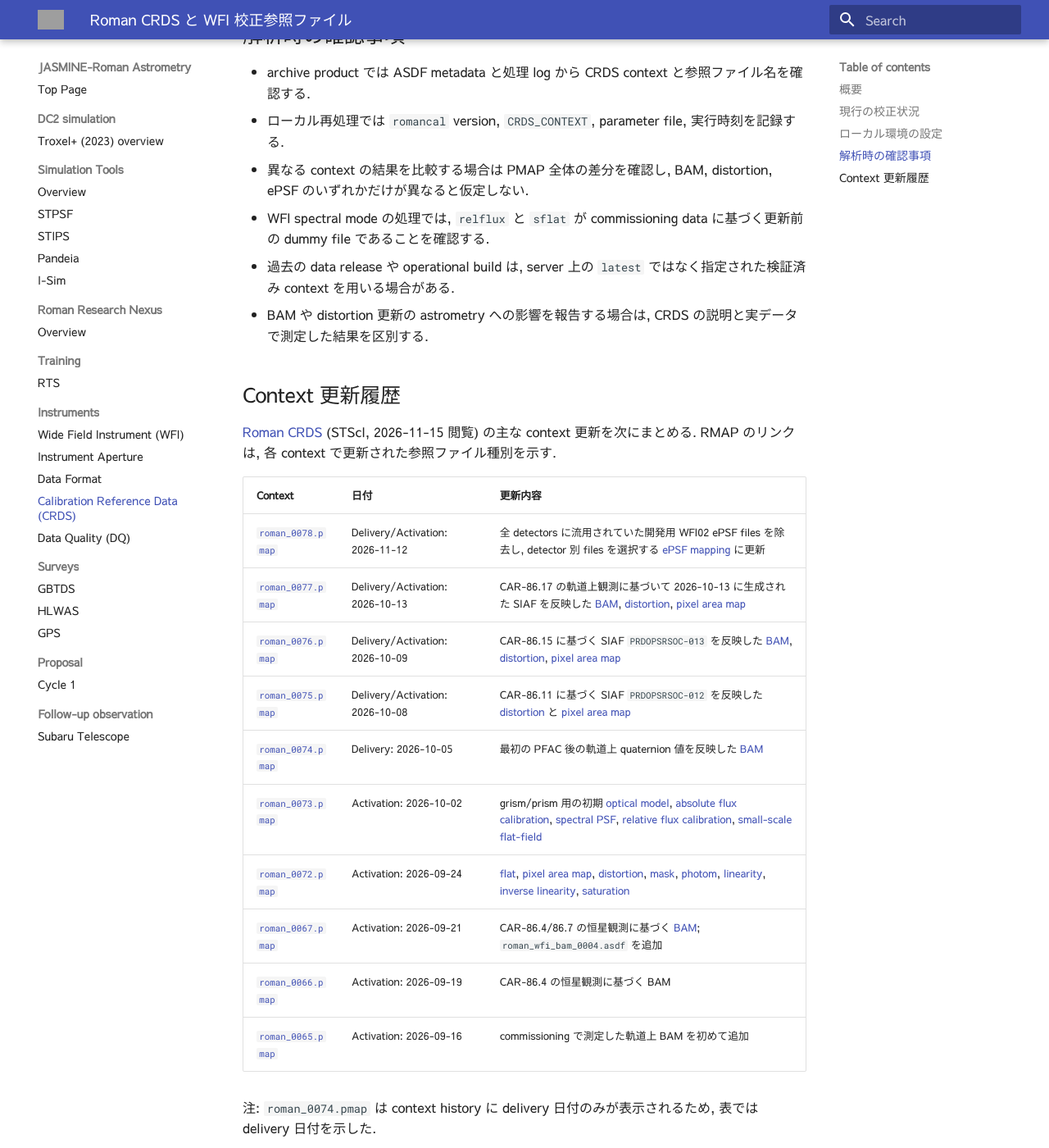
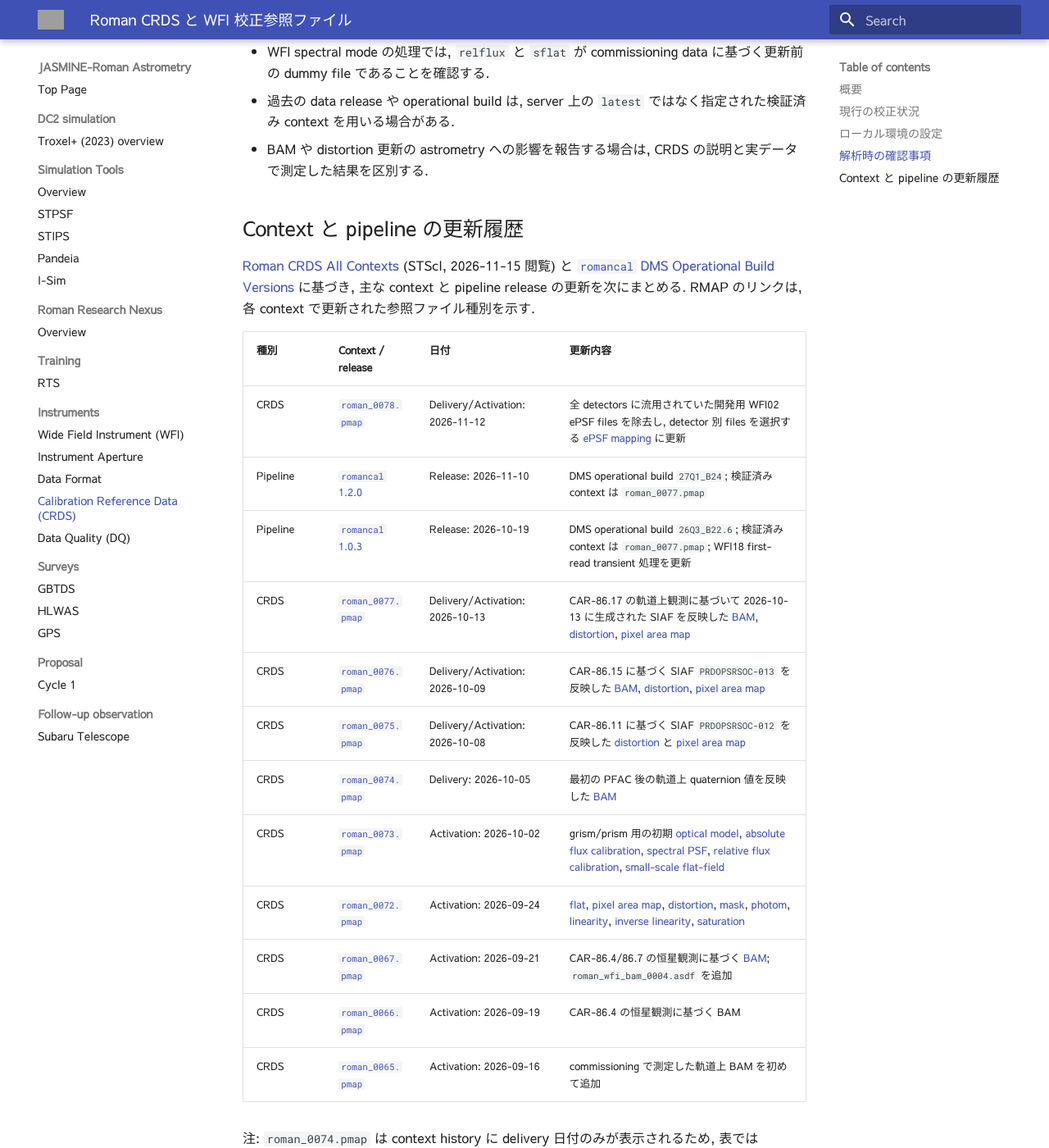
Before and after one commit to astronasutarou/jasmine-roman-astrometry, an MkDocs documentation site: the page built from docs/inst/crds.md, in a window 1280 px wide and 1400 px high, scrolled down 5222 px. Shown: the whole window at 82% size. Built offline with MkDocs 1.6.1 and Material for MkDocs 9.7.7, drawn with Linux system fonts in a browser that asks for light colours; some of the changed text lies outside the part shown; grey boxes are pictures that could not be loaded.

Commit message:
docs: consolidate CRDS version sources in history table

```diff
--- a/docs/inst/crds.md
+++ b/docs/inst/crds.md
@@ -122,21 +116,23 @@ export CRDS_CONTEXT=roman_0078.pmap
 - 過去の data release や operational build は, server 上の `latest` ではなく指定された検証済み context を用いる場合がある.
 - BAM や distortion 更新の astrometry への影響を報告する場合は, CRDS の説明と実データで測定した結果を区別する.
 
-## Context 更新履歴
+## Context と pipeline の更新履歴
 
-[Roman CRDS](https://roman-crds.stsci.edu/) (STScI, 2026-11-15 閲覧) の主な context 更新を次にまとめる. RMAP のリンクは, 各 context で更新された参照ファイル種別を示す.
+[Roman CRDS All Contexts](https://roman-crds.stsci.edu/display_all_contexts/) (STScI, 2026-11-15 閲覧) と [`romancal` DMS Operational Build Versions](https://github.com/spacetelescope/romancal#dms-operational-build-versions) に基づき, 主な context と pipeline release の更新を次にまとめる. RMAP のリンクは, 各 context で更新された参照ファイル種別を示す.
 
-| Context | 日付 | 更新内容 |
-|---|---|---|
-| [`roman_0078.pmap`](https://roman-crds.stsci.edu/context_table/roman_0078.pmap) | Delivery/Activation: 2026-11-12 | 全 detectors に流用されていた開発用 WFI02 ePSF files を除去し, detector 別 files を選択する [ePSF mapping](https://roman-crds.stsci.edu/browse/roman_wfi_epsf_0005.rmap) に更新 |
-| [`roman_0077.pmap`](https://roman-crds.stsci.edu/context_table/roman_0077.pmap) | Delivery/Activation: 2026-10-13 | CAR-86.17 の軌道上観測に基づいて 2026-10-13 に生成された SIAF を反映した [BAM](https://roman-crds.stsci.edu/browse/roman_wfi_bam_0008.rmap), [distortion](https://roman-crds.stsci.edu/browse/roman_wfi_distortion_0006.rmap), [pixel area map](https://roman-crds.stsci.edu/browse/roman_wfi_area_0006.rmap) |
-| [`roman_0076.pmap`](https://roman-crds.stsci.edu/context_table/roman_0076.pmap) | Delivery/Activation: 2026-10-09 | CAR-86.15 に基づく SIAF `PRDOPSRSOC-013` を反映した [BAM](https://roman-crds.stsci.edu/browse/roman_wfi_bam_0007.rmap), [distortion](https://roman-crds.stsci.edu/browse/roman_wfi_distortion_0005.rmap), [pixel area map](https://roman-crds.stsci.edu/browse/roman_wfi_area_0005.rmap) |
-| [`roman_0075.pmap`](https://roman-crds.stsci.edu/context_table/roman_0075.pmap) | Delivery/Activation: 2026-10-08 | CAR-86.11 に基づく SIAF `PRDOPSRSOC-012` を反映した [distortion](https://roman-crds.stsci.edu/browse/roman_wfi_distortion_0004.rmap) と [pixel area map](https://roman-crds.stsci.edu/browse/roman_wfi_area_0004.rmap) |
-| [`roman_0074.pmap`](https://roman-crds.stsci.edu/context_table/roman_0074.pmap) | Delivery: 2026-10-05 | 最初の PFAC 後の軌道上 quaternion 値を反映した [BAM](https://roman-crds.stsci.edu/browse/roman_wfi_bam_0006.rmap) |
-| [`roman_0073.pmap`](https://roman-crds.stsci.edu/context_table/roman_0073.pmap) | Activation: 2026-10-02 | grism/prism 用の初期 [optical model](https://roman-crds.stsci.edu/browse/roman_wfi_optmodel_0002.rmap), [absolute flux calibration](https://roman-crds.stsci.edu/browse/roman_wfi_absflux_0002.rmap), [spectral PSF](https://roman-crds.stsci.edu/browse/roman_wfi_specpsf_0002.rmap), [relative flux calibration](https://roman-crds.stsci.edu/browse/roman_wfi_relflux_0002.rmap), [small-scale flat-field](https://roman-crds.stsci.edu/browse/roman_wfi_sflat_0002.rmap) |
-| [`roman_0072.pmap`](https://roman-crds.stsci.edu/context_table/roman_0072.pmap) | Activation: 2026-09-24 | [flat](https://roman-crds.stsci.edu/browse/roman_wfi_flat_0008.rmap), [pixel area map](https://roman-crds.stsci.edu/browse/roman_wfi_area_0003.rmap), [distortion](https://roman-crds.stsci.edu/browse/roman_wfi_distortion_0003.rmap), [mask](https://roman-crds.stsci.edu/browse/roman_wfi_mask_0005.rmap), [photom](https://roman-crds.stsci.edu/browse/roman_wfi_photom_0006.rmap), [linearity](https://roman-crds.stsci.edu/browse/roman_wfi_linearity_0006.rmap), [inverse linearity](https://roman-crds.stsci.edu/browse/roman_wfi_inverselinearity_0006.rmap), [saturation](https://roman-crds.stsci.edu/browse/roman_wfi_saturation_0004.rmap) |
-| [`roman_0067.pmap`](https://roman-crds.stsci.edu/context_table/roman_0067.pmap) | Activation: 2026-09-21 | CAR-86.4/86.7 の恒星観測に基づく [BAM](https://roman-crds.stsci.edu/browse/roman_wfi_bam_0005.rmap); `roman_wfi_bam_0004.asdf` を追加 |
-| [`roman_0066.pmap`](https://roman-crds.stsci.edu/context_table/roman_0066.pmap) | Activation: 2026-09-19 | CAR-86.4 の恒星観測に基づく BAM |
-| [`roman_0065.pmap`](https://roman-crds.stsci.edu/context_table/roman_0065.pmap) | Activation: 2026-09-16 | commissioning で測定した軌道上 BAM を初めて追加 |
+| 種別 | Context / release | 日付 | 更新内容 |
+|---|---|---|---|
+| CRDS | [`roman_0078.pmap`](https://roman-crds.stsci.edu/context_table/roman_0078.pmap) | Delivery/Activation: 2026-11-12 | 全 detectors に流用されていた開発用 WFI02 ePSF files を除去し, detector 別 files を選択する [ePSF mapping](https://roman-crds.stsci.edu/browse/roman_wfi_epsf_0005.rmap) に更新 |
+| Pipeline | [`romancal` 1.2.0](https://github.com/spacetelescope/romancal/releases/tag/1.2.0) | Release: 2026-11-10 | DMS operational build `27Q1_B24`; 検証済み context は `roman_0077.pmap` |
+| Pipeline | [`romancal` 1.0.3](https://github.com/spacetelescope/romancal/releases/tag/1.0.3) | Release: 2026-10-19 | DMS operational build `26Q3_B22.6`; 検証済み context は `roman_0077.pmap`; WFI18 first-read transient 処理を更新 |
+| CRDS | [`roman_0077.pmap`](https://roman-crds.stsci.edu/context_table/roman_0077.pmap) | Delivery/Activation: 2026-10-13 | CAR-86.17 の軌道上観測に基づいて 2026-10-13 に生成された SIAF を反映した [BAM](https://roman-crds.stsci.edu/browse/roman_wfi_bam_0008.rmap), [distortion](https://roman-crds.stsci.edu/browse/roman_wfi_distortion_0006.rmap), [pixel area map](https://roman-crds.stsci.edu/browse/roman_wfi_area_0006.rmap) |
+| CRDS | [`roman_0076.pmap`](https://roman-crds.stsci.edu/context_table/roman_0076.pmap) | Delivery/Activation: 2026-10-09 | CAR-86.15 に基づく SIAF `PRDOPSRSOC-013` を反映した [BAM](https://roman-crds.stsci.edu/browse/roman_wfi_bam_0007.rmap), [distortion](https://roman-crds.stsci.edu/browse/roman_wfi_distortion_0005.rmap), [pixel area map](https://roman-crds.stsci.edu/browse/roman_wfi_area_0005.rmap) |
+| CRDS | [`roman_0075.pmap`](https://roman-crds.stsci.edu/context_table/roman_0075.pmap) | Delivery/Activation: 2026-10-08 | CAR-86.11 に基づく SIAF `PRDOPSRSOC-012` を反映した [distortion](https://roman-crds.stsci.edu/browse/roman_wfi_distortion_0004.rmap) と [pixel area map](https://roman-crds.stsci.edu/browse/roman_wfi_area_0004.rmap) |
+| CRDS | [`roman_0074.pmap`](https://roman-crds.stsci.edu/context_table/roman_0074.pmap) | Delivery: 2026-10-05 | 最初の PFAC 後の軌道上 quaternion 値を反映した [BAM](https://roman-crds.stsci.edu/browse/roman_wfi_bam_0006.rmap) |
+| CRDS | [`roman_0073.pmap`](https://roman-crds.stsci.edu/context_table/roman_0073.pmap) | Activation: 2026-10-02 | grism/prism 用の初期 [optical model](https://roman-crds.stsci.edu/browse/roman_wfi_optmodel_0002.rmap), [absolute flux calibration](https://roman-crds.stsci.edu/browse/roman_wfi_absflux_0002.rmap), [spectral PSF](https://roman-crds.stsci.edu/browse/roman_wfi_specpsf_0002.rmap), [relative flux calibration](https://roman-crds.stsci.edu/browse/roman_wfi_relflux_0002.rmap), [small-scale flat-field](https://roman-crds.stsci.edu/browse/roman_wfi_sflat_0002.rmap) |
+| CRDS | [`roman_0072.pmap`](https://roman-crds.stsci.edu/context_table/roman_0072.pmap) | Activation: 2026-09-24 | [flat](https://roman-crds.stsci.edu/browse/roman_wfi_flat_0008.rmap), [pixel area map](https://roman-crds.stsci.edu/browse/roman_wfi_area_0003.rmap), [distortion](https://roman-crds.stsci.edu/browse/roman_wfi_distortion_0003.rmap), [mask](https://roman-crds.stsci.edu/browse/roman_wfi_mask_0005.rmap), [photom](https://roman-crds.stsci.edu/browse/roman_wfi_photom_0006.rmap), [linearity](https://roman-crds.stsci.edu/browse/roman_wfi_linearity_0006.rmap), [inverse linearity](https://roman-crds.stsci.edu/browse/roman_wfi_inverselinearity_0006.rmap), [saturation](https://roman-crds.stsci.edu/browse/roman_wfi_saturation_0004.rmap) |
+| CRDS | [`roman_0067.pmap`](https://roman-crds.stsci.edu/context_table/roman_0067.pmap) | Activation: 2026-09-21 | CAR-86.4/86.7 の恒星観測に基づく [BAM](https://roman-crds.stsci.edu/browse/roman_wfi_bam_0005.rmap); `roman_wfi_bam_0004.asdf` を追加 |
+| CRDS | [`roman_0066.pmap`](https://roman-crds.stsci.edu/context_table/roman_0066.pmap) | Activation: 2026-09-19 | CAR-86.4 の恒星観測に基づく BAM |
+| CRDS | [`roman_0065.pmap`](https://roman-crds.stsci.edu/context_table/roman_0065.pmap) | Activation: 2026-09-16 | commissioning で測定した軌道上 BAM を初めて追加 |
 
 注: `roman_0074.pmap` は context history に delivery 日付のみが表示されるため, 表では delivery 日付を示した.
```
Also changed, not shown: other parts of docs/inst/crds.md (+0 -6 lines).
